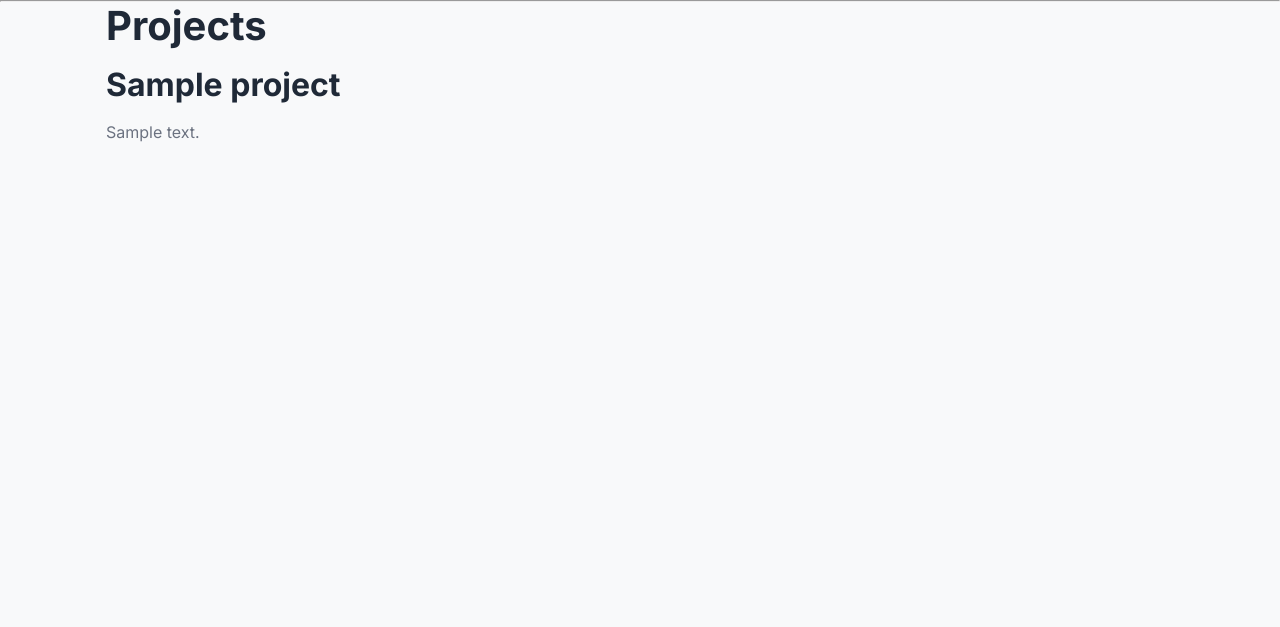
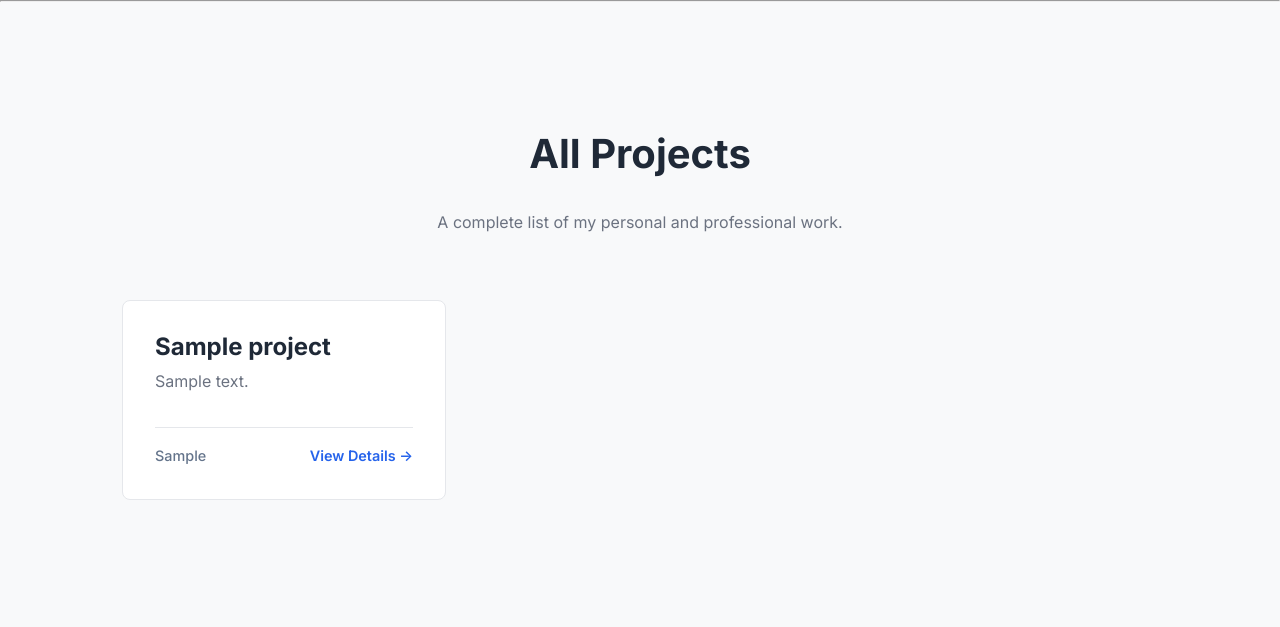
Before and after one commit to n8novaa/portfoliohub, a Django app: page /projects/ in a window 1280 px wide. Shown: the part 70-697 px from the top of the page. Run offline with Django 5.2, Linux system fonts and the light colour scheme; tables that the repository leaves empty hold one stand-in row (values such as "Sample post").

Commit message:
modified and styled project-list page

```diff
--- a/portfoliohub/static/css/main.css
+++ b/portfoliohub/static/css/main.css
@@ -494,3 +494,74 @@ section {
     box-shadow: 0 4px 12px rgba(37, 99, 235, 0.1);
     color: var(--primary);
 }
+
+/* =========================================
+   8. PROJECTS GRID (Step 6)
+   ========================================= */
+.projects-grid {
+    display: grid;
+    grid-template-columns: repeat(auto-fill, minmax(320px, 1fr));
+    gap: var(--space-md);
+    margin-top: var(--space-lg);
+}
+
+.project-card {
+    background-color: var(--bg-card);
+    border: 1px solid var(--border-light);
+    border-radius: var(--radius-md);
+    padding: var(--space-md);
+    transition: all var(--transition-fast);
+    display: flex;
+    flex-direction: column;
+    height: 100%;
+}
+
+.project-card:hover {
+    transform: translateY(-4px);
+    box-shadow: 0 10px 25px rgba(0,0,0,0.05);
+    border-color: var(--primary);
+}
+
+.card-title {
+    font-size: 1.5rem;
+    margin-bottom: var(--space-xs);
+}
+
+.card-title a {
+    color: var(--text-main);
+    transition: color var(--transition-fast);
+}
+
+.card-title a:hover {
+    color: var(--primary);
+}
+
+.card-text {
+    color: var(--text-muted);
+    font-size: 1rem;
+    margin-bottom: var(--space-md);
+    flex-grow: 1; /* Pushes meta to bottom */
+}
+
+.card-meta {
+    display: flex;
+    justify-content: space-between;
+    align-items: center;
+    padding-top: var(--space-sm);
+    border-top: 1px solid var(--border-light);
+    font-size: 0.9rem;
+}
+
+.tech-stack {
+    color: var(--secondary);
+    font-weight: 500;
+}
+
+.card-link {
+    color: var(--primary);
+    font-weight: 600;
+}
+
+.card-link:hover {
+    text-decoration: underline;
+}
--- a/portfoliohub/templates/projects/project_list.html
+++ b/portfoliohub/templates/projects/project_list.html
@@ -4,23 +4,39 @@
 
 {% block content %}
 
-    <h1>Projects</h1>
+<section id="projects-page" class="container" style="padding-top: var(--space-xl); padding-bottom: var(--space-xl);">
+    <div class="text-center mb-5">
+        <h1 style="margin-bottom: var(--space-md);">All Projects</h1>
+        <p class="text-muted" style="max-width: 600px; margin: 0 auto;">
+            A complete list of my personal and professional work.
+        </p>
+    </div>
 
     {% if projects %}
         <div class="projects-grid">
             {% for project in projects %}
                 <div class="project-card">
-                    <h2>
-                        <a href="{% url 'project_detail' project.slug %}">
-                            {{ project.title }}
-                        </a>
-                    </h2>
-                    <p>{{ project.short_description }}</p>
+                    <div class="card-content">
+                        <h2 class="card-title">
+                            <a href="{% url 'project_detail' project.slug %}">
+                                {{ project.title }}
+                            </a>
+                        </h2>
+                        <p class="card-text">{{ project.short_description }}</p>
+
+                        <div class="card-meta">
+                            {% if project.tech_stack %}
+                                <span class="tech-stack">{{ project.tech_stack|truncatechars:40 }}</span>
+                            {% endif %}
+                            <a href="{% url 'project_detail' project.slug %}" class="card-link">View Details &rarr;</a>
+                        </div>
+                    </div>
                 </div>
             {% endfor %}
         </div>
     {% else %}
-        <p>No projects added yet.</p>
+        <p class="text-center">No projects added yet.</p>
     {% endif %}
+</section>
 
 {% endblock %}
```
